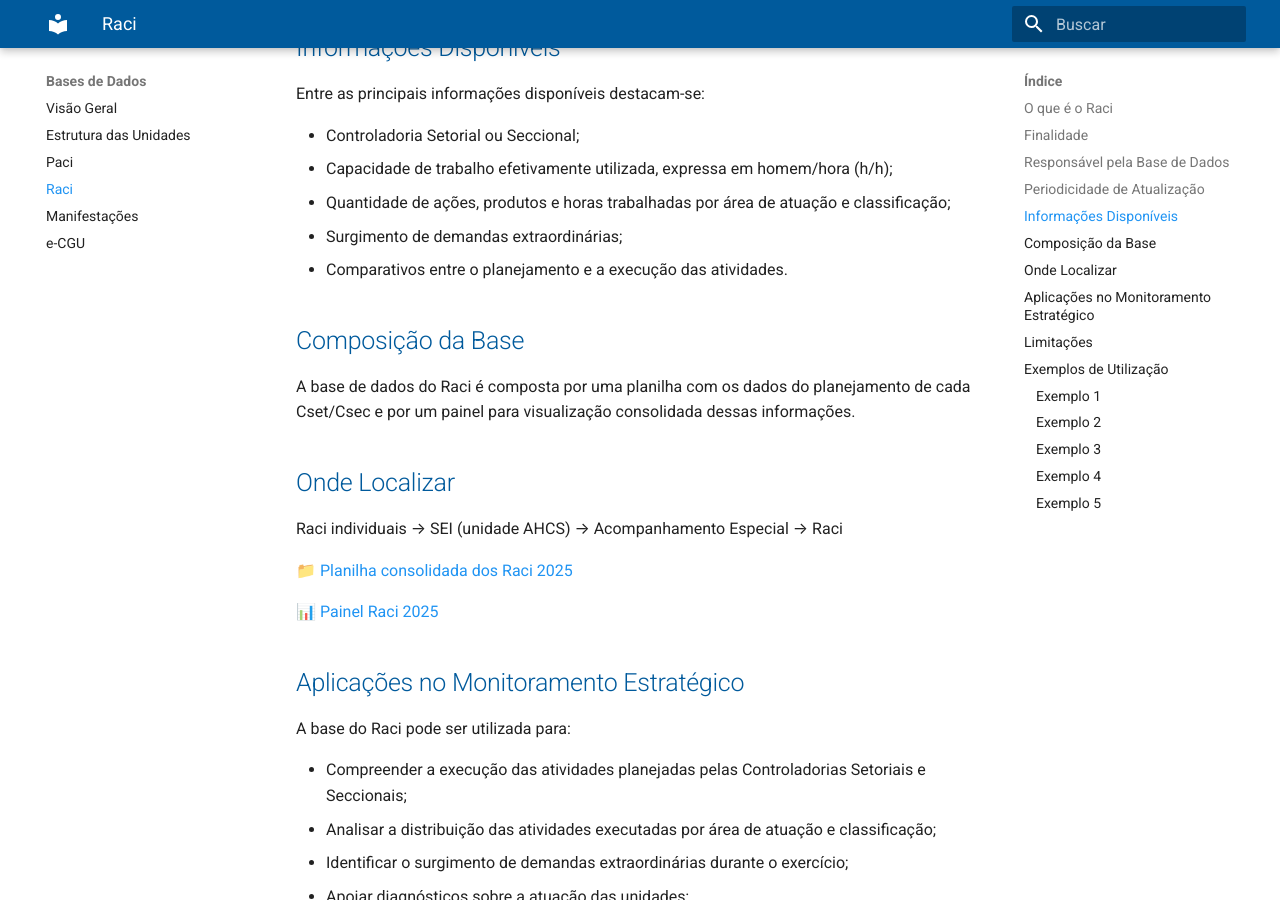
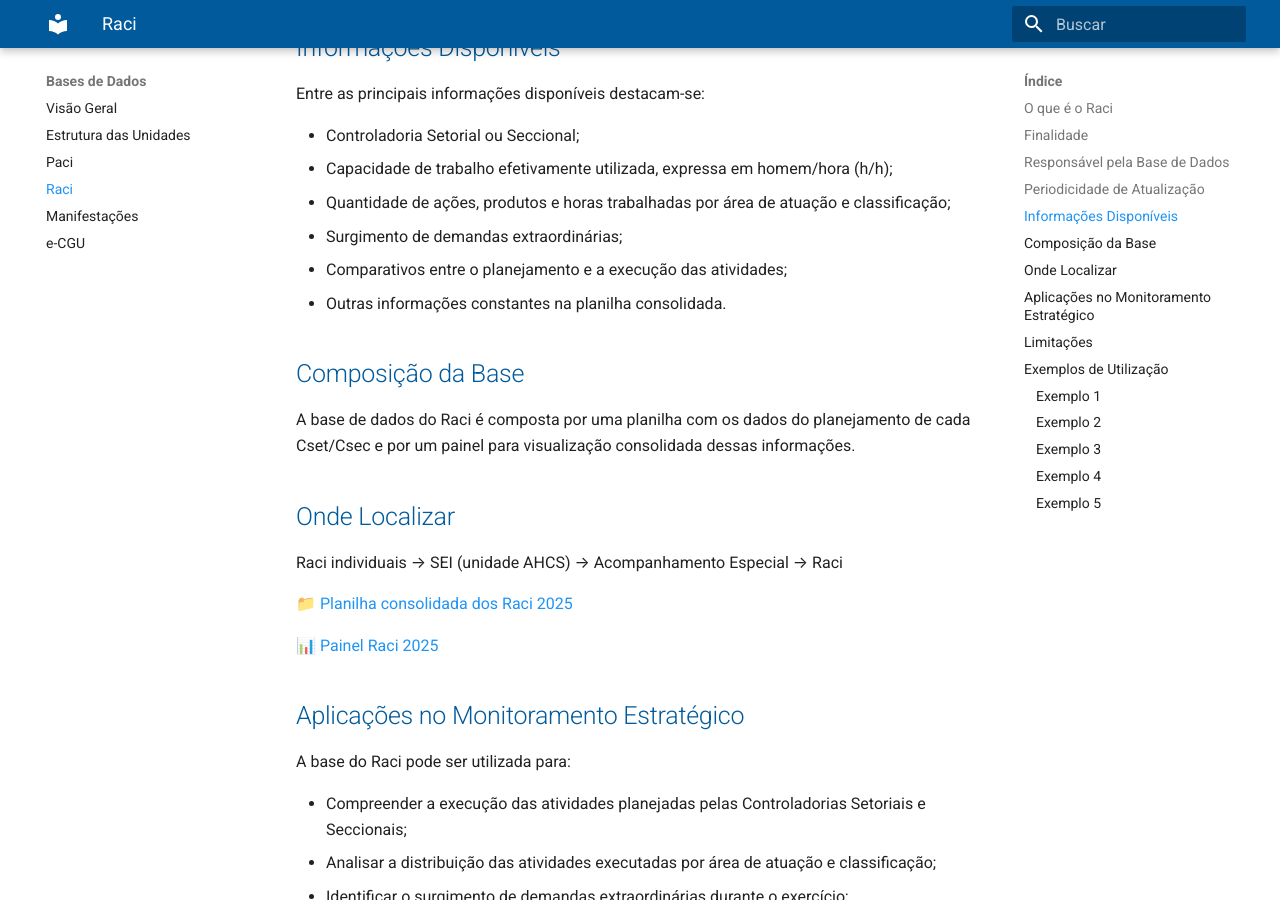
Before and after one commit to CGEMG-AHCS/guia-monitoramento-estrategico, an MkDocs documentation site: the page built from docs/bases-dados/raci.md, in a window 1280 px wide and 900 px high, scrolled down 1214 px. Built offline with MkDocs 1.6.1 and Material for MkDocs 9.7.7, drawn with Linux system fonts in a browser that asks for light colours.

Commit message:
Update raci.md

```diff
--- a/docs/bases-dados/raci.md
+++ b/docs/bases-dados/raci.md
@@ -32,7 +32,8 @@ Entre as principais informações disponíveis destacam-se:
 - Capacidade de trabalho efetivamente utilizada, expressa em homem/hora (h/h);
 - Quantidade de ações, produtos e horas trabalhadas por área de atuação e classificação;
 - Surgimento de demandas extraordinárias;
-- Comparativos entre o planejamento e a execução das atividades.
+- Comparativos entre o planejamento e a execução das atividades;
+- Outras informações constantes na planilha consolidada.
 
 ## Composição da Base
 
```
